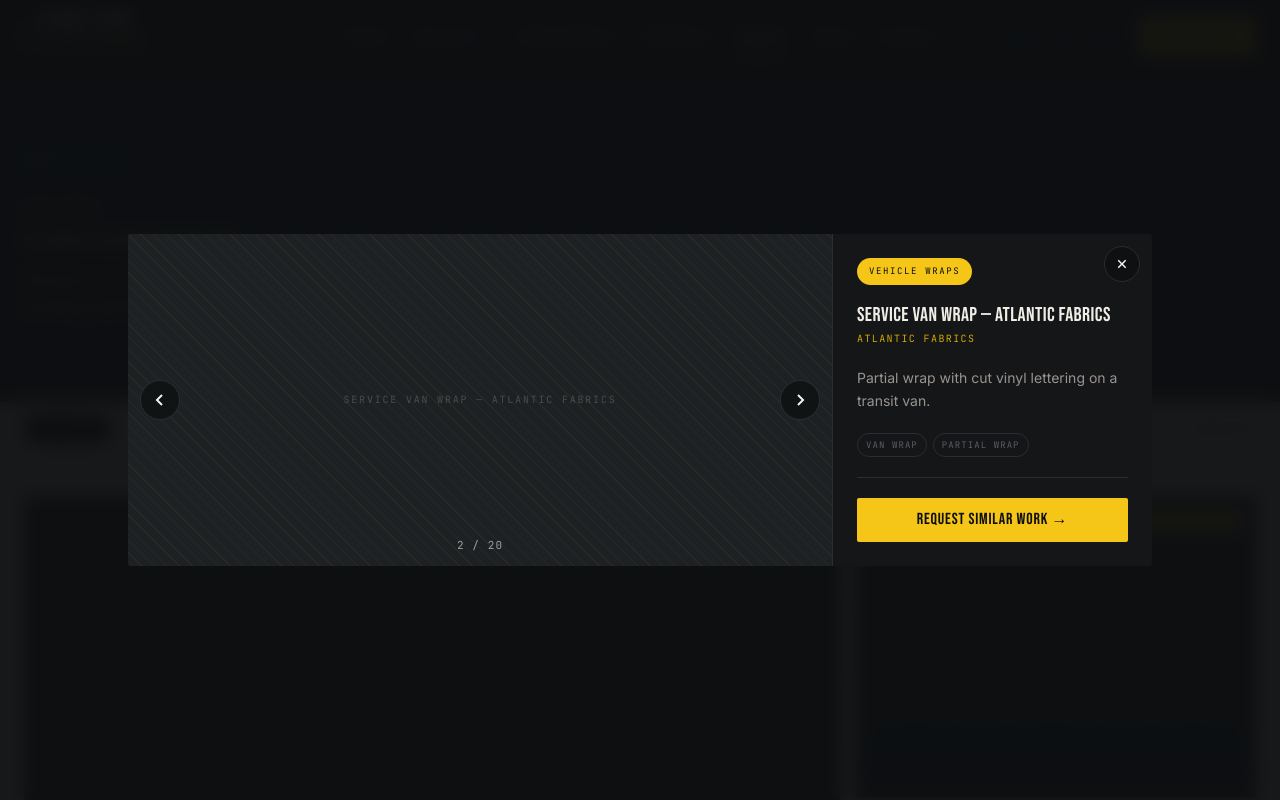
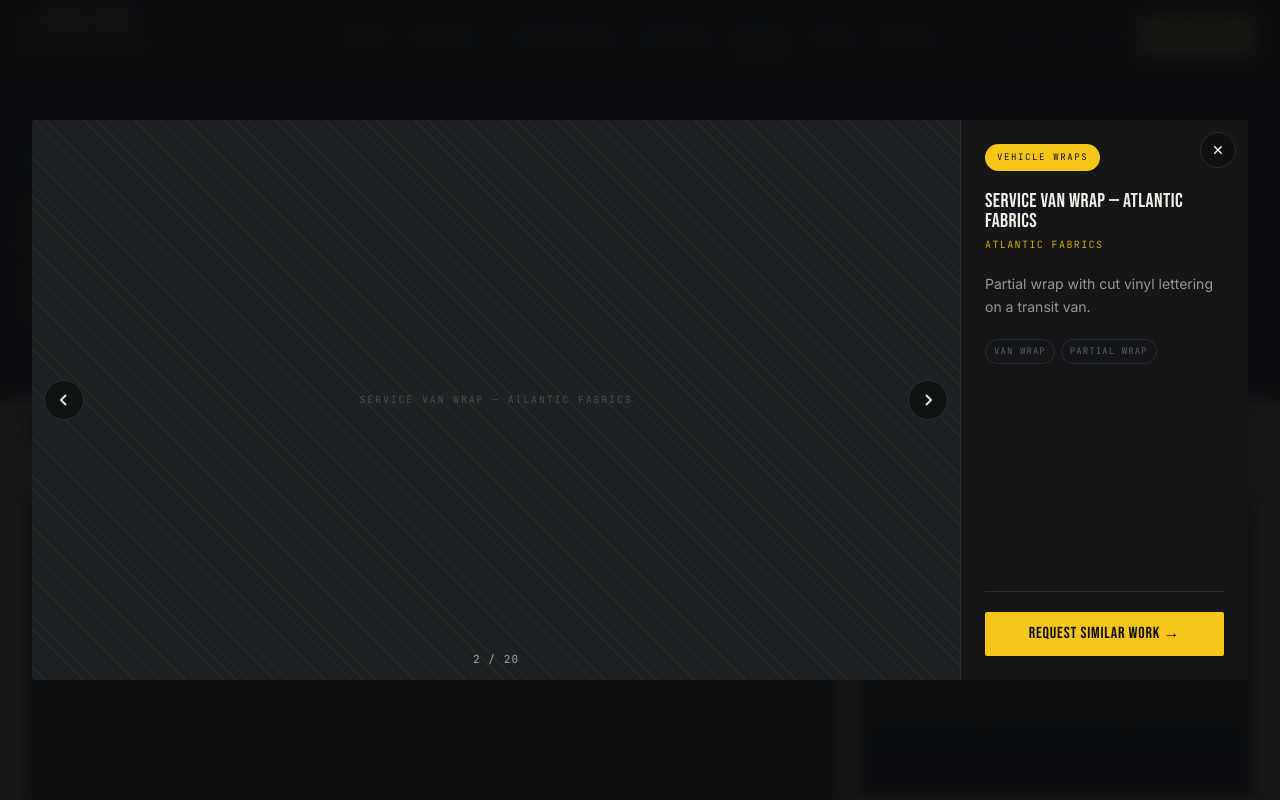
Before and after one commit to FearCleevan/acme-sign, a Next.js app: page /gallery in a window 1280 px wide. Both pictures are taken after a click on the button 1056 px from the left and 647 px from the top of the page. Shown: the top 800 px of the page. Built offline with nearby package versions, Linux system fonts and the light colour scheme.

Commit message:
Features: added Gallery Sections, About, Contact with multi Steps and SEO Optmization

```diff
--- a/components/gallery/GalleryLightbox.tsx
+++ b/components/gallery/GalleryLightbox.tsx
@@ -60,8 +60,8 @@
     >
       {/* Content panel */}
       <div
-        className="relative w-full max-w-5xl bg-steel-dark rounded-card overflow-hidden flex flex-col lg:flex-row"
-        style={{ maxHeight: '90vh' }}
+        className="relative w-full max-w-7xl bg-steel-dark rounded-card overflow-hidden flex flex-col lg:flex-row"
+        style={{ maxHeight: '92vh', minHeight: '70vh' }}
         onClick={(e) => e.stopPropagation()}
       >
         {/* Close button */}
@@ -74,7 +74,7 @@
         </button>
 
         {/* Image area */}
-        <div className="relative flex-1 min-h-[42vh] lg:min-h-0 bg-steel-mid img-plate-dark">
+        <div className="relative flex-1 min-h-[55vh] lg:min-h-0 bg-steel-mid img-plate-dark">
           {/* Item label centered */}
           <div className="absolute inset-0 flex items-center justify-center pointer-events-none">
             <span className="font-mono text-[10px] uppercase tracking-[0.18em] text-chalk/20">
@@ -109,7 +109,7 @@
         </div>
 
         {/* Info panel */}
-        <div className="lg:w-72 xl:w-80 border-t lg:border-t-0 lg:border-l border-steel-light flex flex-col gap-5 p-6 overflow-y-auto">
+        <div className="lg:w-64 xl:w-72 shrink-0 border-t lg:border-t-0 lg:border-l border-steel-light flex flex-col gap-5 p-6 overflow-y-auto">
           {/* Category */}
           <span className="font-mono text-[9px] uppercase tracking-[0.18em] bg-signal text-steel px-3 py-1.5 rounded-pill self-start">
             {categoryLabels[item.category] ?? item.category}
```
